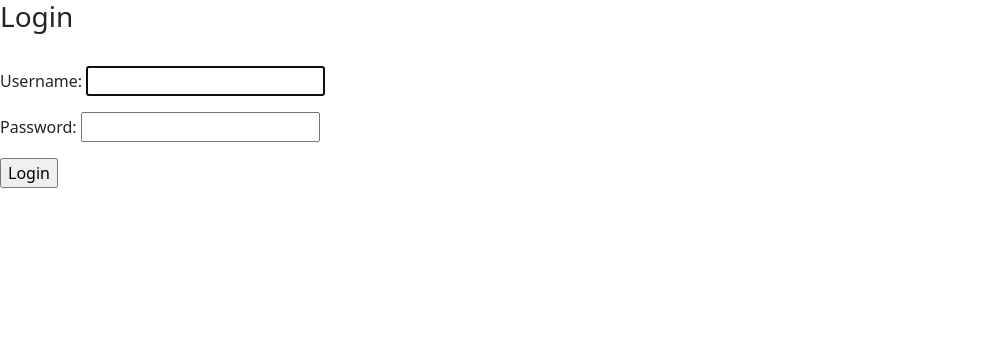
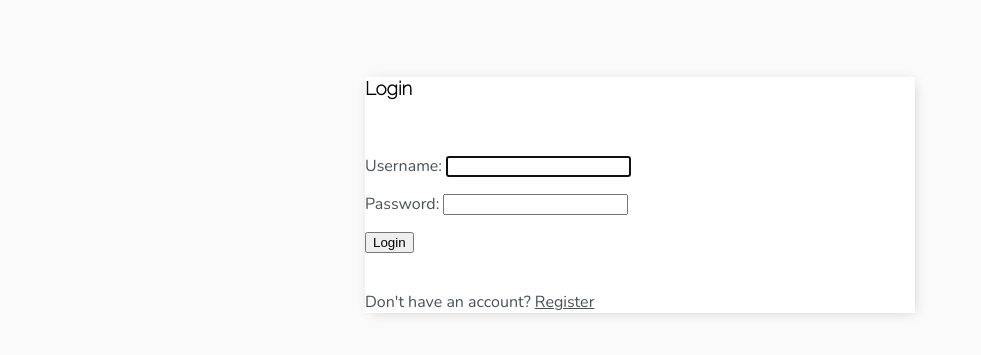
Before and after one commit to castillocodes/todo_app, a Django app: page /login/ in a window 1280 px wide. Shown: the top 355 px of the page, without its empty margins (0-981 px from the left). Run offline with Django 3.2, Linux system fonts and the light colour scheme.

Commit message:
Base and Register Page

```diff
--- a/tasks/templates/tasks/login.html
+++ b/tasks/templates/tasks/login.html
@@ -1,26 +1,11 @@
-<!doctype html>
-<html lang="en">
-  <head>
-    <!-- Required meta tags -->
-    <meta charset="utf-8">
-    <meta name="viewport" content="width=device-width, initial-scale=1">
-
-    <!-- Bootstrap CSS -->
-    <link href="https://cdn.jsdelivr.net/npm/bootstrap@5.1.3/dist/css/bootstrap.min.css" rel="stylesheet" integrity="sha384-1BmE4kWBq78iYhFldvKuhfTAU6auU8tT94WrHftjDbrCEXSU1oBoqyl2QvZ6jIW3" crossorigin="anonymous">
-
-    <title>Hello, world!</title>
-  </head>
-  <body>
+{% extends 'tasks/main.html' %}
+{% block content %}
     <h3>Login</h3><br>
     <form method="POST">
         {% csrf_token %}
         {{form.as_p}}
         <input type="submit" value="Login">
-    </form>
+    </form><br/>
 
-
-
-    <!-- Bootstrap Bundle with Popper -->
-    <script src="https://cdn.jsdelivr.net/npm/bootstrap@5.1.3/dist/js/bootstrap.bundle.min.js" integrity="sha384-ka7Sk0Gln4gmtz2MlQnikT1wXgYsOg+OMhuP+IlRH9sENBO0LRn5q+8nbTov4+1p" crossorigin="anonymous"></script>
-  </body>
-</html>
+    <p>Don't have an account? <a href="{% url 'register' %}">Register</a></p>
+{% endblock content %}
--- /dev/null
+++ b/tasks/templates/tasks/main.html
@@ -0,0 +1,59 @@
+<!doctype html>
+<html lang="en">
+  <head>
+    <!-- Required meta tags -->
+    <meta charset="utf-8">
+    <meta name="viewport" content="width=device-width, initial-scale=1"><link rel="preconnect" href="https://fonts.googleapis.com">
+    <link rel="preconnect" href="https://fonts.gstatic.com" crossorigin>
+    <link href="https://fonts.googleapis.com/css2?family=Nunito:wght@200&family=Raleway:wght@200&display=swap" rel="stylesheet">
+    <style>
+      body{
+        background-color: #fafafa;
+        font-family: 'Nunito', sans-serif;
+        padding-top: 50px;
+      }
+      h1, h2, h3, h4, h5, h6{
+        font-family: 'Raleway', sans-serif;
+      }
+
+      a, p{
+        color: #4b5156;
+      }
+
+      .container{
+        max-width: 550px;
+        margin: auto;
+        background-color: #fff;
+        -webkit-box-shadow: 2px 2px 13px -4px rgba(0, 0, 0, 0.21);
+        box-shadow: 2px 2px 13px -4px rgba(0, 0, 0, 0.21);
+      }
+
+      .header-bar{
+        display: flex;
+        justify-content: space-between;
+        color: #fff;
+        padding: 10px;
+        border-radius: 5px 5px 0 0;
+        background: linear-gradient(90deg, #eea390 0%, #eb796f 43%, #eb796f 100%);
+      }
+
+      .header-bar a{
+        color: rgb(247, 247, 247);
+        text-decoration: none;
+      }
+    </style>
+    <!-- Bootstrap CSS >
+    <link href="https://cdn.jsdelivr.net/npm/bootstrap@5.1.3/dist/css/bootstrap.min.css" rel="stylesheet" integrity="sha384-1BmE4kWBq78iYhFldvKuhfTAU6auU8tT94WrHftjDbrCEXSU1oBoqyl2QvZ6jIW3" crossorigin="anonymous"-->
+
+    <title>To Do Items</title>
+  </head>
+  <body>
+      <div class="container">
+          {% block content %}
+
+          {% endblock content %}
+      </div>
+    <!-- Bootstrap Bundle with Popper -->
+    <script src="https://cdn.jsdelivr.net/npm/bootstrap@5.1.3/dist/js/bootstrap.bundle.min.js" integrity="sha384-ka7Sk0Gln4gmtz2MlQnikT1wXgYsOg+OMhuP+IlRH9sENBO0LRn5q+8nbTov4+1p" crossorigin="anonymous"></script>
+  </body>
+</html>
--- a/tasks/urls.py
+++ b/tasks/urls.py
@@ -1,10 +1,11 @@
 from django.urls import path
-from .views import TaskList, TaskDetail, TaskCreate, TaskUpdate, DeleteView, CustomLoginView
+from .views import TaskList, TaskDetail, TaskCreate, TaskUpdate, DeleteView, CustomLoginView, RegisterPage
 from django.contrib.auth.views import LogoutView
 
 urlpatterns = [
     path('login/', CustomLoginView.as_view(), name='login'),
     path('logout/', LogoutView.as_view(next_page='login'), name='logout'),
+    path('register/', RegisterPage.as_view(), name='register'),
 
     path('', TaskList.as_view(), name='tasks'),
     path('task/<int:pk>/', TaskDetail.as_view(), name='task'),
--- a/tasks/views.py
+++ b/tasks/views.py
@@ -1,12 +1,13 @@
-from django.shortcuts import render
+from django.shortcuts import render, redirect
 from django.views.generic.list import ListView
 from django.views.generic.detail import DetailView
-from django.views.generic.edit import CreateView, UpdateView, DeleteView
+from django.views.generic.edit import CreateView, UpdateView, DeleteView, FormView
 from django.urls import reverse_lazy
 
 from django.contrib.auth.views import LoginView
-
 from django.contrib.auth.mixins import LoginRequiredMixin
+from django.contrib.auth.forms import UserCreationForm
+from django.contrib.auth import login
 
 from .models import Task
 # Create your views here.
@@ -19,6 +20,23 @@ class CustomLoginView(LoginView):
     def get_success_url(self):
         return reverse_lazy('tasks')
 
+class RegisterPage(FormView):
+    template_name = 'tasks/register.html'
+    form_class = UserCreationForm
+    redirect_authenticated_user = True
+    success_url = reverse_lazy('tasks')
+
+    def form_valid(self, form):
+        user = form.save()
+        if user is not None:
+            login(self.request, user)
+        return super(RegisterPage, self).form_valid(form)
+
+    def get(self, *args, **kwargs):
+        if self.request.user.is_authenticated:
+            return redirect('tasks')
+        return super(RegisterPage, self).get(*args, **kwargs)
+
 class TaskList(LoginRequiredMixin, ListView):
     model = Task
     context_object_name = 'tasks'
@@ -27,6 +45,11 @@ class TaskList(LoginRequiredMixin, ListView):
         context = super().get_context_data(**kwargs)
         context['tasks'] = context['tasks'].filter(user=self.request.user)
         context['count'] = context['tasks'].filter(complete=False).count()
+        search_input = self.request.GET.get('search-area') or ''
+        if search_input:
+            context['tasks'] = context['tasks'].filter(
+                title__startswith=search_input)
+        context['search_input'] = search_input
         return context
 
 class TaskDetail(LoginRequiredMixin, DetailView):
@@ -36,12 +59,16 @@ class TaskDetail(LoginRequiredMixin, DetailView):
 
 class TaskCreate(LoginRequiredMixin, CreateView):
     model = Task
-    fields = '__all__'
+    fields = ['title', 'description', 'complete']
     success_url = reverse_lazy('tasks')
+
+    def form_valid(self, form):
+        form.instance.user = self.request.user
+        return super(TaskCreate, self).form_valid(form)
 
 class TaskUpdate(LoginRequiredMixin, UpdateView):
     model = Task
-    fields = '__all__'
+    fields = ['title', 'description', 'complete']
     success_url = reverse_lazy('tasks')
 
 class DeleteView(LoginRequiredMixin, DeleteView):
```
Also changed, not shown: tasks/templates/tasks/register.html (added, +11 -0 lines), tasks/templates/tasks/task.html (+0 -19 lines), tasks/templates/tasks/task_confirm_delete.html (+3 -20 lines), tasks/templates/tasks/task_form.html (+3 -20 lines), tasks/templates/tasks/task_list.html (+15 -22 lines), db.sqlite3.
